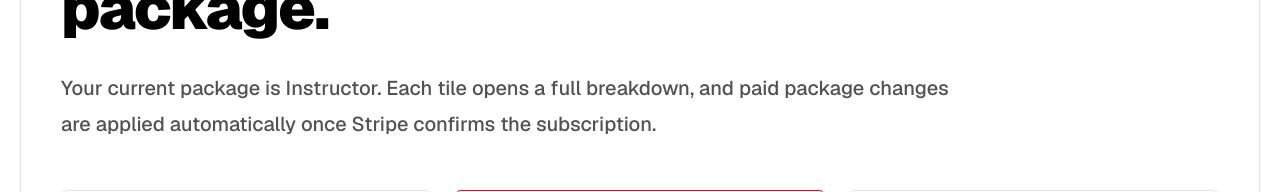
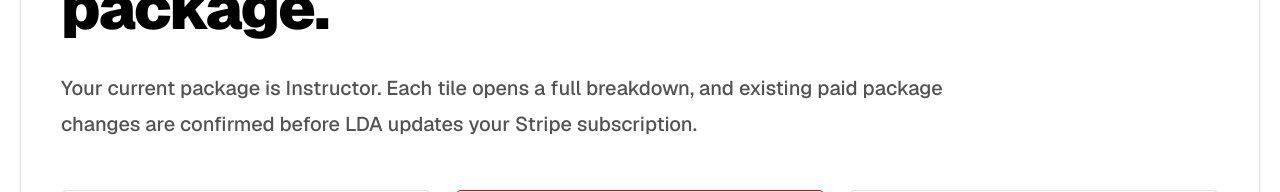
Before and after one commit to LDrivingAcademy/LDA, a Next.js app: page /instructor-plus in a window 1280 px wide. Shown: the part 389-581 px from the top of the page. Built offline with nearby package versions, Linux system fonts and the light colour scheme; no server answers.

Commit message:
Clarify instructor package change confirmation

```diff
--- a/src/app/instructor-plus/page.tsx
+++ b/src/app/instructor-plus/page.tsx
@@ -33,7 +33,7 @@ export default async function InstructorPlusPage({ searchParams }: InstructorPlu
           </h1>
           <p className="mt-6 max-w-4xl text-xl font-medium leading-9 text-neutral-600">
             Your current package is {currentPackage.name}. Each tile opens a full breakdown, and
-            paid package changes are applied automatically once Stripe confirms the subscription.
+            existing paid package changes are confirmed before LDA updates your Stripe subscription.
           </p>
 
           <div className="mt-12 grid gap-6 lg:grid-cols-3">
```
